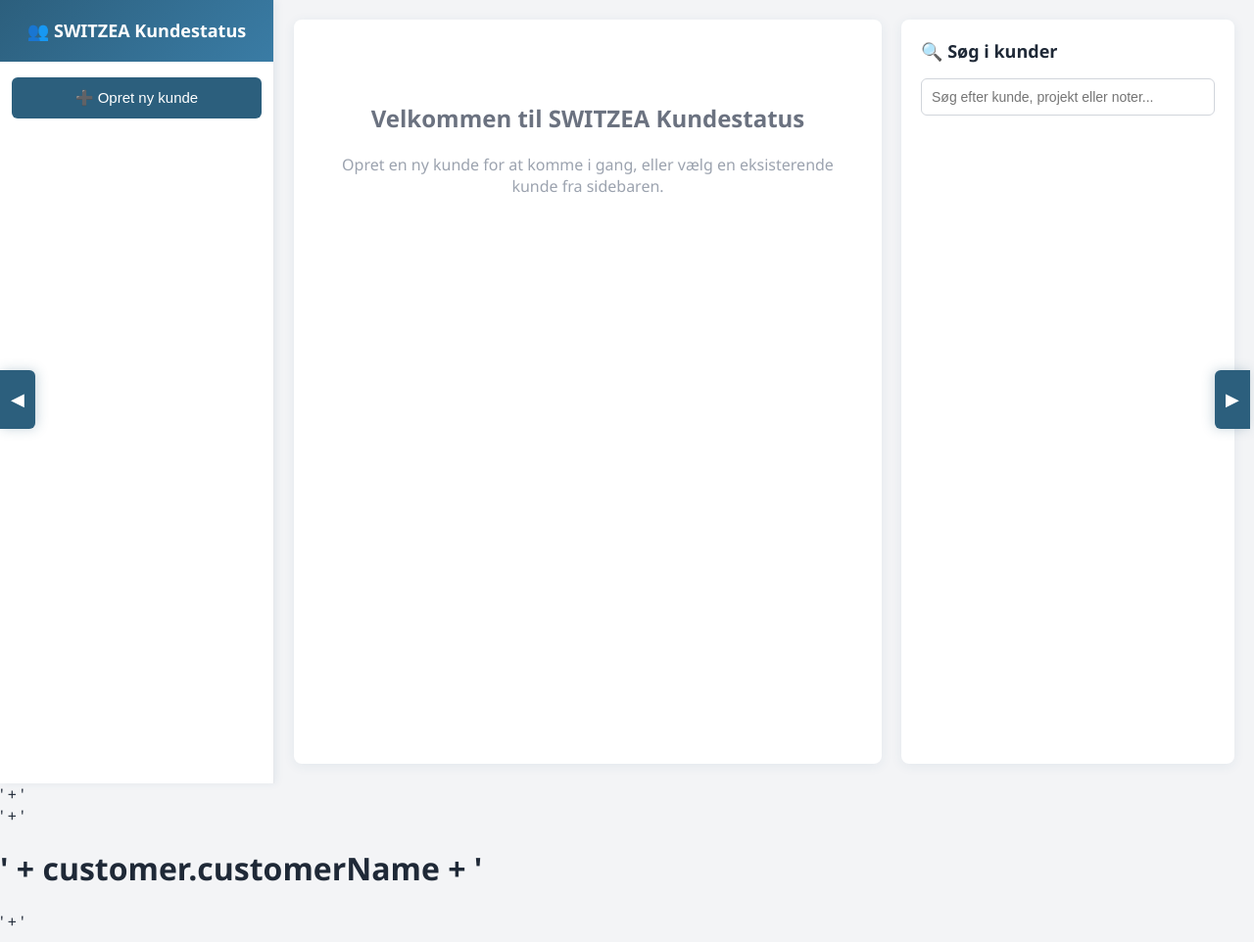
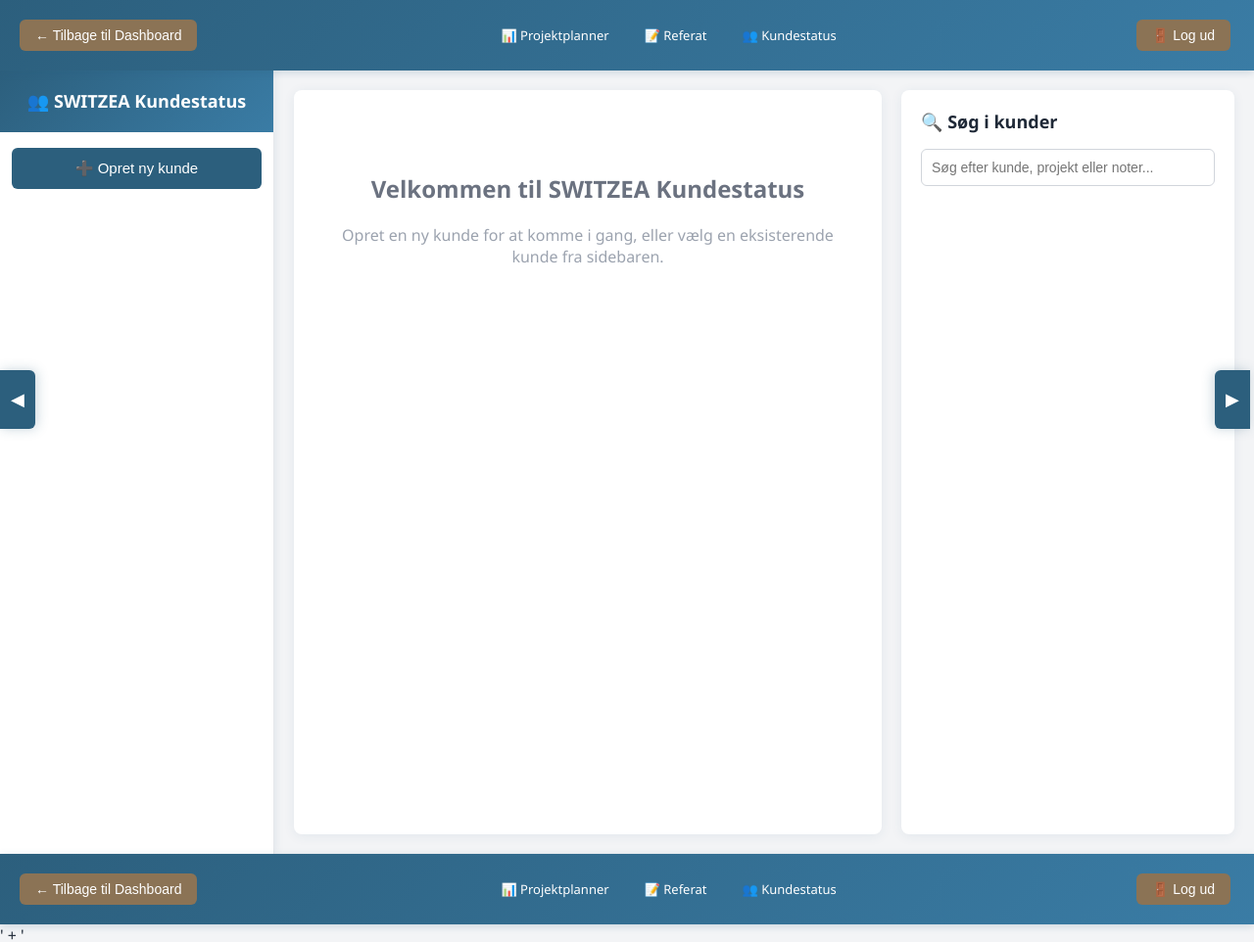
Before and after one commit to mjoxp/switzea-apps, a plain HTML site: page kundestatus.html in a window 1280 px wide. Shown: the top 962 px of the page at 98% size. Drawn offline with Linux system fonts and the light colour scheme; no server answers.

Commit message:
Update kundestatus.html

```diff
--- a/kundestatus.html
+++ b/kundestatus.html
@@ -545,6 +545,72 @@
             .modal-content { width: 95%; padding: 20px; }
             .toggle-sidebar-btn, .toggle-search-btn { display: none; }
         }
+
+        /* SWITZEA Navigation Bar */
+        .switzea-nav-bar {
+            background: linear-gradient(135deg, #2C5F7D 0%, #3A7CA5 100%);
+            color: white;
+            padding: 12px 20px;
+            box-shadow: 0 2px 8px rgba(44,95,125,0.2);
+            position: sticky;
+            top: 0;
+            z-index: 999;
+        }
+
+        .nav-content {
+            max-width: 1400px;
+            margin: 0 auto;
+            display: flex;
+            justify-content: space-between;
+            align-items: center;
+            gap: 20px;
+        }
+
+        .nav-back-btn, .nav-logout-btn {
+            background: #8B7355;
+            border: none;
+            color: white;
+            padding: 8px 16px;
+            border-radius: 6px;
+            cursor: pointer;
+            font-size: 14px;
+            font-weight: 500;
+            transition: all 0.2s;
+        }
+
+        .nav-back-btn:hover, .nav-logout-btn:hover {
+            background: #6B5845;
+            transform: translateY(-1px);
+        }
+
+        .nav-app-links {
+            display: flex;
+            gap: 12px;
+        }
+
+        .nav-app-links a {
+            color: white;
+            text-decoration: none;
+            padding: 6px 12px;
+            border-radius: 4px;
+            font-size: 13px;
+            transition: background 0.2s;
+        }
+
+        .nav-app-links a:hover {
+            background: rgba(139, 115, 85, 0.3);
+        }
+
+        @media (max-width: 768px) {
+            .nav-content {
+                flex-direction: column;
+                gap: 8px;
+            }
+            .nav-app-links {
+                order: -1;
+            }
+        }
+
     </style>
 <!-- Firebase SDK -->
     <script type="module">
@@ -590,6 +656,24 @@
 
 </head>
 <body>
+<!-- SWITZEA Navigation Bar -->
+    <div class="switzea-nav-bar">
+        <div class="nav-content">
+            <button onclick="window.location.href='dashboard.html'" class="nav-back-btn">
+                ← Tilbage til Dashboard
+            </button>
+            <div class="nav-app-links">
+                <a href="projektplanner.html">📊 Projektplanner</a>
+                <a href="referat.html">📝 Referat</a>
+                <a href="kundestatus.html">👥 Kundestatus</a>
+            </div>
+            <button onclick="handleLogout()" class="nav-logout-btn">
+                🚪 Log ud
+            </button>
+        </div>
+    </div>
+
+
     <button class="toggle-sidebar-btn" id="toggleSidebar">◀</button>
     <button class="toggle-search-btn" id="toggleSearch">▶</button>
 
@@ -973,7 +1057,25 @@
         };
     </script>
 
-</head><body>' +
+</head><body>
+<!-- SWITZEA Navigation Bar -->
+    <div class="switzea-nav-bar">
+        <div class="nav-content">
+            <button onclick="window.location.href='dashboard.html'" class="nav-back-btn">
+                ← Tilbage til Dashboard
+            </button>
+            <div class="nav-app-links">
+                <a href="projektplanner.html">📊 Projektplanner</a>
+                <a href="referat.html">📝 Referat</a>
+                <a href="kundestatus.html">👥 Kundestatus</a>
+            </div>
+            <button onclick="handleLogout()" class="nav-logout-btn">
+                🚪 Log ud
+            </button>
+        </div>
+    </div>
+
+    ' +
                 '<div class="header">' +
                 '<h1>' + customer.customerName + '</h1>' +
                 '<p>📋 ' + customer.project + '</p>' +
@@ -1231,13 +1333,11 @@
         });
 
         function saveCustomersLocal() {
-            // Firebase save handled in app
-            // Collection: 'switzea-customers', Data: customers
+            localStorage.setItem('switzea-customers', JSON.stringify(customers));
         }
 
         function loadCustomersLocal() {
-            // Firebase load handled in app
-        // Collection: 'switzea-customers'
+            const saved = localStorage.getItem('switzea-customers');
             if (saved) {
                 try {
                     customers = JSON.parse(saved);
```
